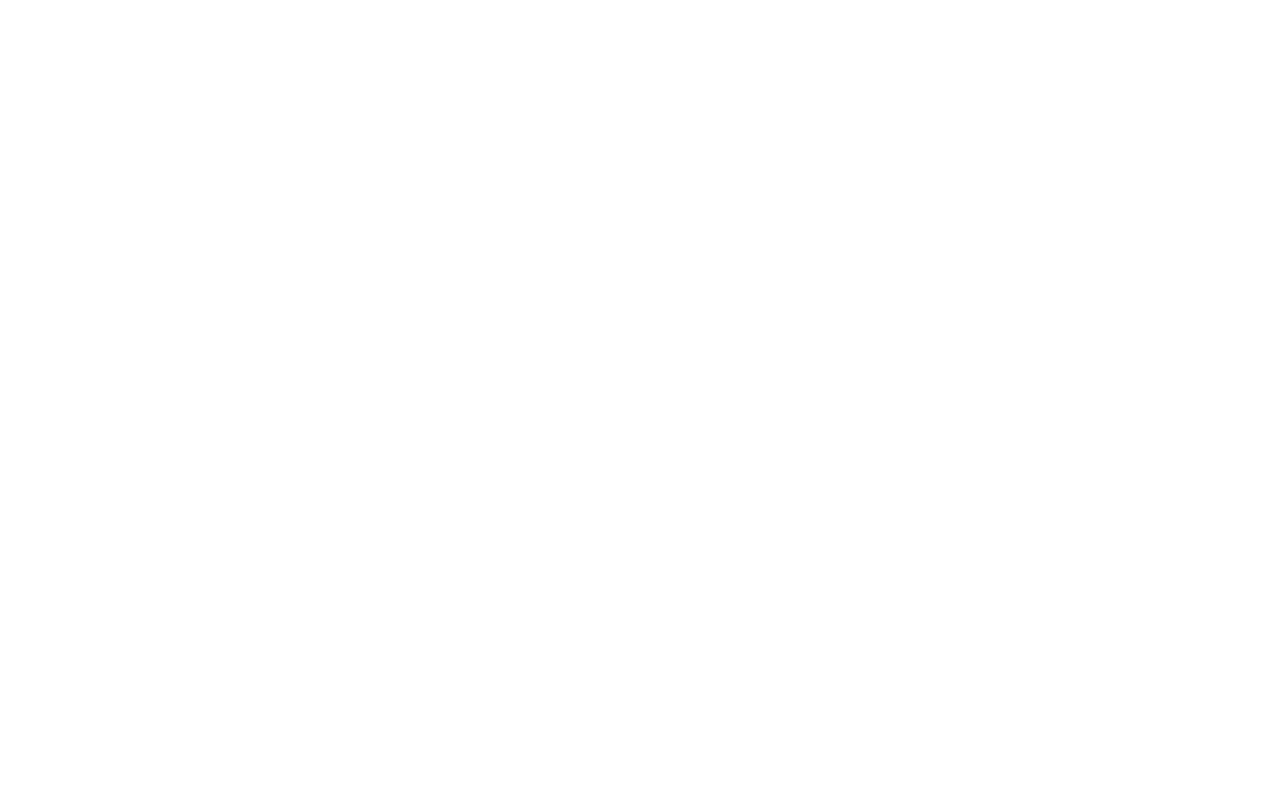
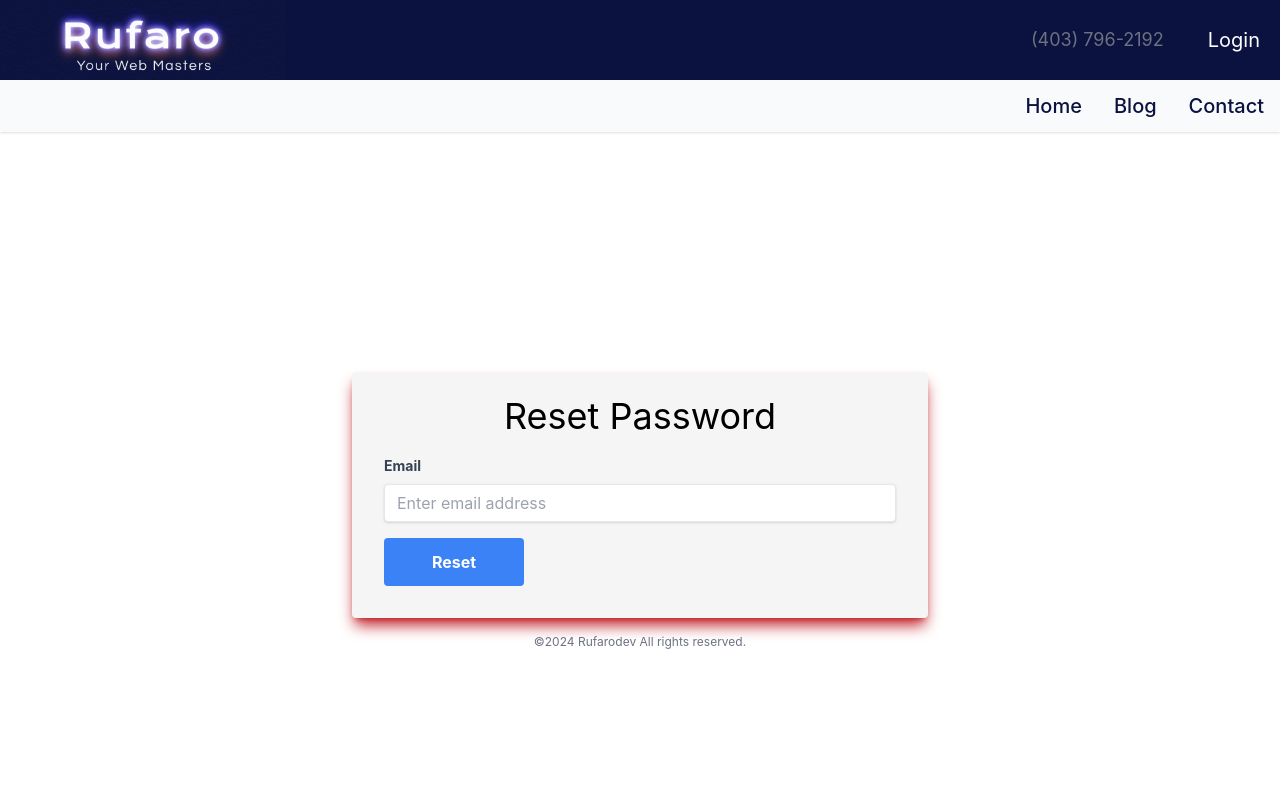
Before and after one commit to rufustech/rufustech, a React (Create React App) app: page /reset in a window 1280 px wide. Before the commit this address had no page. Shown: the top 800 px of the page. Built offline with nearby package versions, Linux system fonts and the light colour scheme.

Commit message:
pull and merge

```diff
--- a/package.json
+++ b/package.json
@@ -11,6 +11,7 @@
     "react-dom": "^18.2.0",
     "react-router-dom": "^6.22.3",
     "react-scripts": "5.0.1",
+    "sweetalert2": "^11.10.8",
     "web-vitals": "^2.1.4"
   },
   "scripts": {
--- a/src/App.js
+++ b/src/App.js
@@ -5,6 +5,8 @@
 import Contact from './pages/Contact';
 import Login from './pages/Login';
 import Signup from './pages/Signup';
+import Activation from './pages/Activation';
+import Reset from './pages/Reset';
 
 function App() {
   return (
@@ -17,8 +19,10 @@
         <Route path="/" element={<Home />} />
         <Route path="/blog" element={<Blog />} />
         <Route path="/login" element={<Login />} />
+        <Route path="/reset" element={<Reset />} />
         <Route path="/register" element={<Signup />} />
         <Route path="/contact" element={<Contact/>} />
+        <Route path="/activate/:uuid/:token" element={<Activation />} />
 
       </Routes>
 
--- /dev/null
+++ b/src/constants/index.js
@@ -0,0 +1,5 @@
+import { urls } from "./url";
+
+export{
+    urls
+}
--- /dev/null
+++ b/src/constants/url.js
@@ -0,0 +1,4 @@
+export const urls =  {
+    // url: "https://www.backend.rufarodev.com"
+    url: "http://127.0.0.1:8000"
+  }
--- a/src/pages/Activation.js
+++ b/src/pages/Activation.js
@@ -1,16 +1,56 @@
-import React from 'react'
-import Footer from '../components/Footer'
+import React from "react";
+import axios from "axios";
+import { useNavigate, useParams } from 'react-router'
+import { urls } from "../constants";
+import Swal from "sweetalert2";
 
-function Activation() {
+const Activate = () => {
+  const { uuid, token} = useParams()
+  let nav = useNavigate()
+  const activation = (e) => {
+    const activateAccount = { uid: uuid, token: token };
+    e.preventDefault();
+    axios
+      .post(`${urls.url}/auth/users/activation/`, activateAccount)
+      .then((resp) => {
+
+        Swal.fire({
+          icon: 'success',
+          title: 'Success',
+          text: 'Account activated successfully, go ahead and login!',
+        });
+        nav("/login")
+      })
+      .catch((err) => {
+        Swal.fire({
+          icon: 'error',
+          title: 'Error',
+          text: 'Something went wrong!',
+        });
+      });
+  };
+
   return (
-    <>
-    <Headers />
+
     <div>
+      {uuid} {token}
+      <form
+        onSubmit={activation}
+        className="bg-slate-300 shadow-md rounded px-8 pt-6 pb-8 mb-4"
+      >
+        <h1 className="text-4xl text-center mb-5">Activate Account</h1>
+        <div className="flex items-center justify-between">
+          <button onClick={activation}
+            className="bg-blue-500 hover:bg-blue-700 text-white font-bold py-2 px-4 rounded focus:outline-none focus:shadow-outline"
+            type="submit"
+          >
+            Activate Account
+          </button>
+                  </div>
+      </form>
+    </div>
 
-    </div>
-    <Footer />
-    </>
   )
 }
 
-export default Activation
+export default Activate
--- a/src/pages/Home.js
+++ b/src/pages/Home.js
@@ -1,6 +1,6 @@
 import React from 'react'
 import Header from '../components/Header'
-import Hero from '../components/Hero'
+// import Hero from '../components/Hero'
 import Heros from '../components/Heros'
 import Services from '../components/Services'
 import Footer from '../components/Footer'
--- /dev/null
+++ b/src/pages/NewPassword.js
@@ -0,0 +1,99 @@
+import React, { useState } from "react";
+import axios from "axios";
+import { useParams } from "react-router";
+import { urls } from "../constants";
+import Swal from "sweetalert2";
+
+const NewPassword = () => {
+  const { uuid, token } = useParams();
+  const [user, setUser] = useState({
+    uid: "",
+    token: "",
+    new_password: "",
+    re_new_password: "",
+  });
+
+  const newPassword = (e) => {
+    const updatedPassword = { ...user, uid: uuid, token: token };
+    e.preventDefault();
+    axios
+      .post(`${urls.url}/auth/users/reset_password_confirm/`, updatedPassword)
+
+      .then((resp) => {
+        Swal.fire({
+          icon: "success",
+          title: "Success",
+          text: "New password set successfully!",
+        });
+      })
+      .catch((err) => {
+        Swal.fire({
+          icon: "error",
+          title: "Error",
+          text: "Reset Error!",
+        });
+      });
+  };
+
+  return (
+    <div>
+      {uuid} {token}
+      <form
+        onSubmit={newPassword}
+        className="bg-slate-300 shadow-md rounded px-8 pt-6 pb-8 mb-4"
+      >
+        <h1 className="text-4xl text-center mb-5">New Password</h1>
+        <div className="mb-4">
+          <label
+            className="block text-gray-700 text-sm font-bold mb-2"
+            for="username"
+          >
+            New Password
+          </label>
+          <input
+            className="shadow appearance-none border rounded w-full py-2 px-3 text-gray-700 leading-tight focus:outline-none focus:shadow-outline"
+            id="username"
+            type="password"
+            placeholder="Enter New Password"
+            name="new_password"
+            onChange={(e) => setUser({ ...user, new_password: e.target.value })}
+            value={user.new_password}
+            required
+          />
+        </div>
+        <div className="mb-6">
+          <label
+            className="block text-gray-700 text-sm font-bold mb-2"
+            for="password"
+          >
+            Confirm New Password
+          </label>
+          <input
+            className="shadow appearance-none border border-red-500 rounded w-full py-2 px-3 text-gray-700 mb-3 leading-tight focus:outline-none focus:shadow-outline"
+            id="password"
+            type="text"
+            placeholder="Re-enter New Password"
+            name="re_new_password"
+            onChange={(e) =>
+              setUser({ ...user, re_new_password: e.target.value })
+            }
+            value={user.re_new_password}
+            required
+          />
+          <p className="text-red-500 text-xs italic">Enter New Password.</p>
+        </div>
+
+        <div className="flex items-center justify-between">
+          <button
+            className="bg-blue-500 hover:bg-blue-700 text-white font-bold py-2 px-4 rounded focus:outline-none focus:shadow-outline"
+            type="submit"
+          >
+            Sign In
+          </button>
+        </div>
+      </form>
+    </div>
+  );
+};
+
+export default NewPassword;
--- /dev/null
+++ b/src/pages/Reset.js
@@ -0,0 +1,85 @@
+import axios from "axios";
+import React, { useState } from "react";
+import { urls } from "../constants";
+import Header from "../components/Header";
+import Footer from "../components/Footer";
+import Swal from "sweetalert2";
+
+const Reset = () => {
+  const [user, setUser] = useState({
+    email: "",
+  });
+
+  let currentDate = new Date();
+  const loginUser = (e) => {
+    e.preventDefault();
+    axios
+      .post(`${urls.url}/auth/users/reset_password/`, user)
+      .then((resp) => {
+        Swal.fire({
+          icon: 'success',
+          title: 'Success',
+          text: 'Check your email!',
+        });
+      })
+      .catch((err) => {Swal.fire({
+        icon: 'error',
+        title: 'Error',
+        text: 'Something went wrong!',
+      });
+      });
+  };
+
+  return (
+    <div className="bg-white">
+      <Header />
+
+      <div className="flex items-center justify-center">
+        <div className=" w-full max-w-xl mt-60 mb-96">
+          <form
+            onSubmit={loginUser}
+            className="bg-[#F5F5F5] shadow-lg shadow-[#c02128] rounded px-8 pt-6 pb-8 mb-4"
+          >
+            <h1 className="text-4xl text-center mb-5">Reset Password
+            </h1>
+            <div className="mb-4">
+              <label
+                className="block text-gray-700 text-sm font-bold mb-2"
+                for="username"
+              >
+                Email
+              </label>
+              <input
+                className="shadow appearance-none border rounded w-full py-2 px-3 text-gray-700 leading-tight focus:outline-none focus:shadow-outline"
+                id="username"
+                type="email"
+                placeholder="Enter email address"
+                name="email"
+                onChange={(e) => setUser({ ...user, email: e.target.value })}
+                value={user.email}
+                required
+              />
+            </div>
+            <div className="flex items-center justify-between">
+              <button
+                className="bg-blue-500 hover:bg-blue-700 text-white font-bold py-3 px-12 rounded focus:outline-none focus:shadow-outline"
+                type="submit"
+              >
+                Reset
+              </button>
+            </div>
+          </form>
+          <p class="text-center text-gray-500 text-xs">
+            &copy;{currentDate.getFullYear()} Rufarodev All rights
+            reserved.
+          </p>
+        </div>
+      </div>
+      <Footer/>
+    </div>
+
+
+  );
+};
+
+export default Reset;
```
Also changed, not shown: 1 other file (tests, documents, lock files or other folders).
